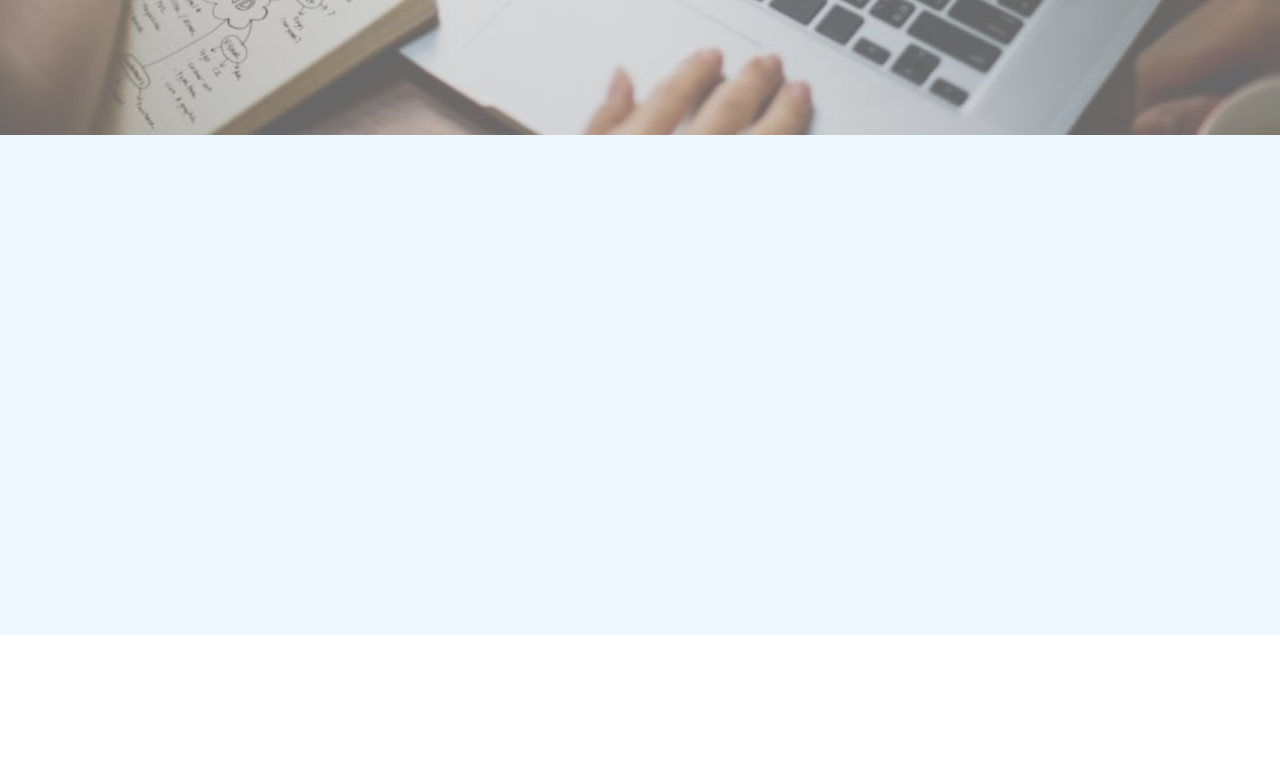
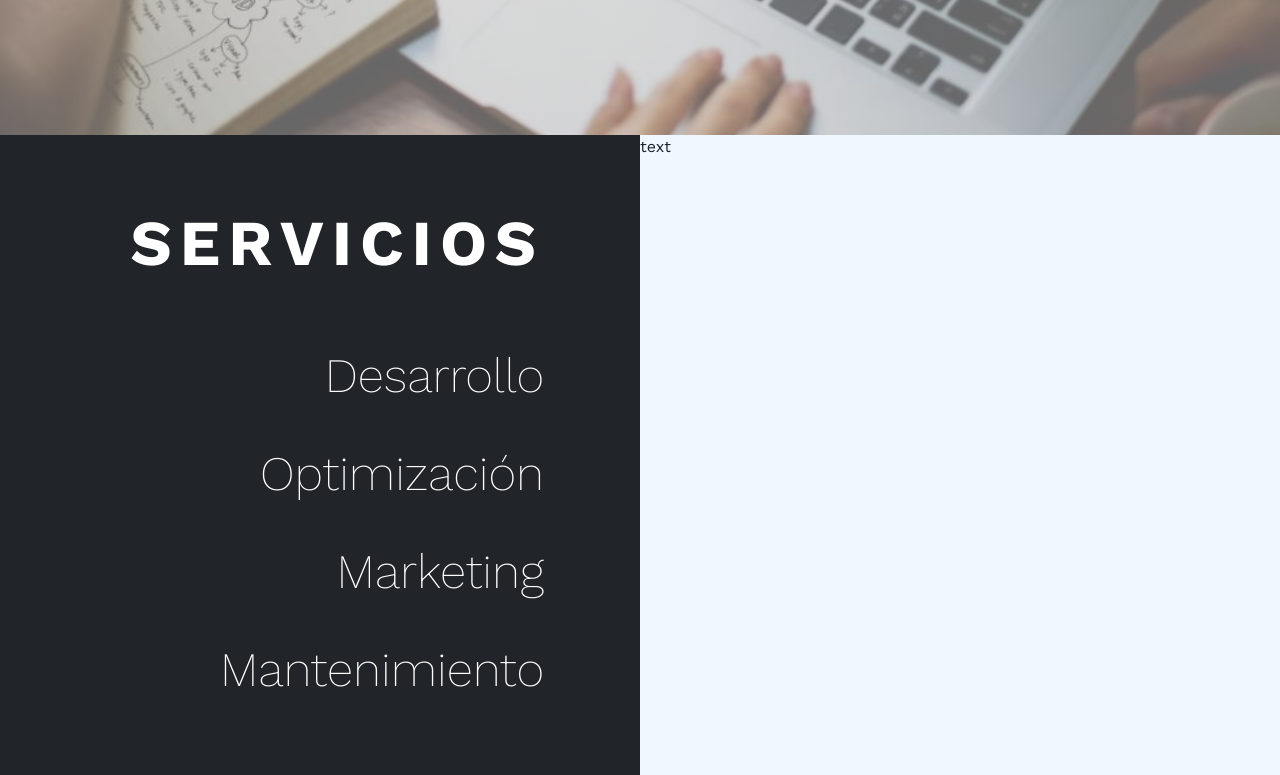
Before and after one commit to juampi97/antiguohobby, a website: page index.html in a window 1280 px wide. Shown: the part 665-1440 px from the top of the page. Before the commit the page ends 1300 px from the top, so only its background shows below. Drawn offline with nearby package versions, Linux system fonts and the light colour scheme.

Commit message:
Servicios

```diff
--- a/index.html
+++ b/index.html
@@ -145,8 +145,25 @@
         </div>
       </div>
     </main>
-    <section class="servicios_container">
-
+    <section
+      class="container-fluid d-flex flex-column flex-lg-row servicios_container p-0"
+    >
+      <div
+        class="servicios_container_animationContainer bg-dark text-end text-white h-100 w-100 w-lg-50"
+      >
+        <div class="servicios_container_animationContainer_text">
+          <div class="servicios" style="--clr:white">
+            <h2 class="mb-5">SERVICIOS</h2>
+          </div>
+          <h5>Desarrollo</h5>
+          <h5>Optimización</h5>
+          <h5>Marketing</h5>
+          <h5>Mantenimiento</h5>
+        </div>
+      </div>
+      <div class="servicios_container_textContainer h-100 w-100 w-lg-50">
+        <p>text</p>
+      </div>
     </section>
   </body>
 </html>
--- a/scss/pages/_index.scss
+++ b/scss/pages/_index.scss
@@ -115,6 +115,34 @@
 
 .servicios_container {
   width: 100%;
-  height: 500px;
+  height: 80vh;
   background-color: aliceblue;
+  &_animationContainer {
+    &_text {
+      padding-right: 15%;
+      padding-top: 11%;
+      & h2 {
+        font-size: 4rem;
+        font-weight: 700;
+        letter-spacing: 1dvh;
+        &:hover {
+          margin-left: 5%;
+          background-color: #ffa600;
+        }
+      }
+      & h5 {
+        font-size: 3rem;
+        font-weight: 300;
+        padding: 3% 0;
+        &:hover {
+          margin-left: 10%;
+          font-weight: 500;
+          background-color: #ffa600;
+        }
+      }
+    }
+  }
+  // &_textContainer{
+
+  // }
 }
```
Also changed, not shown: css/styles.css.
